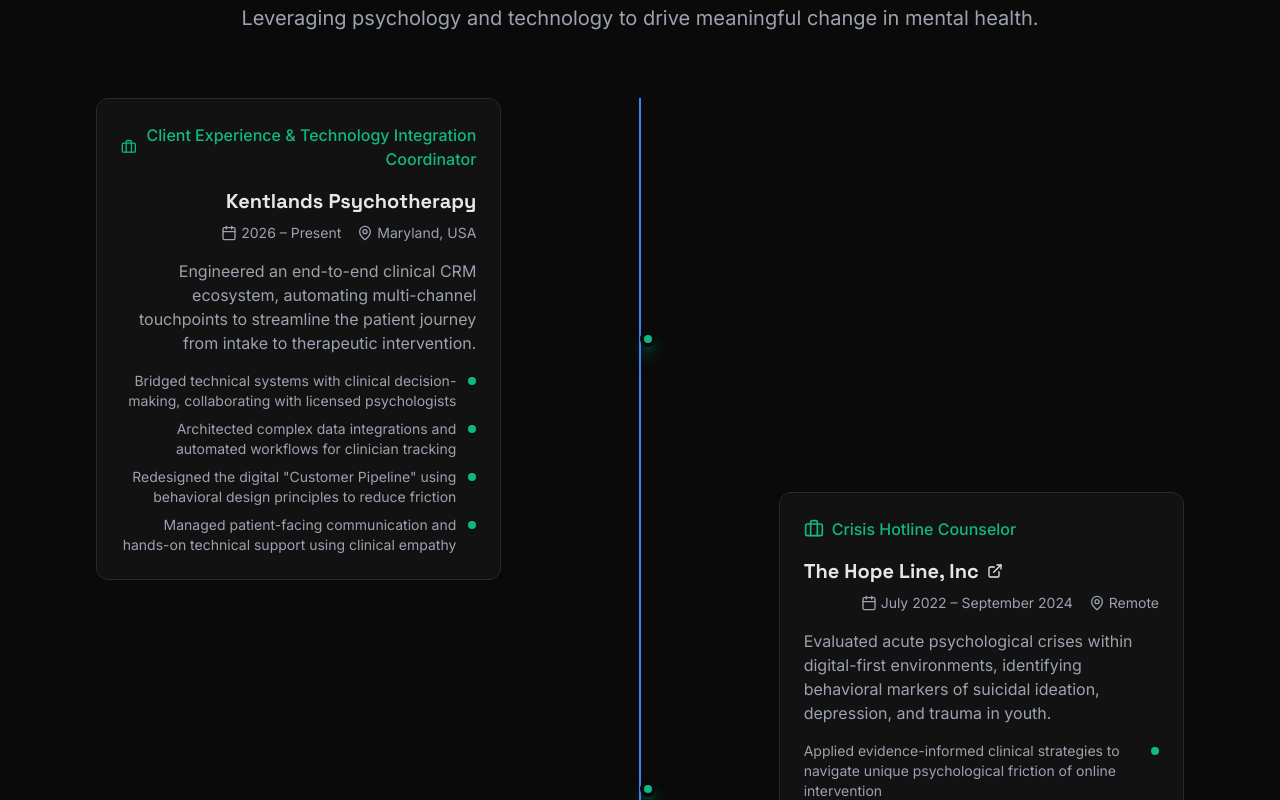
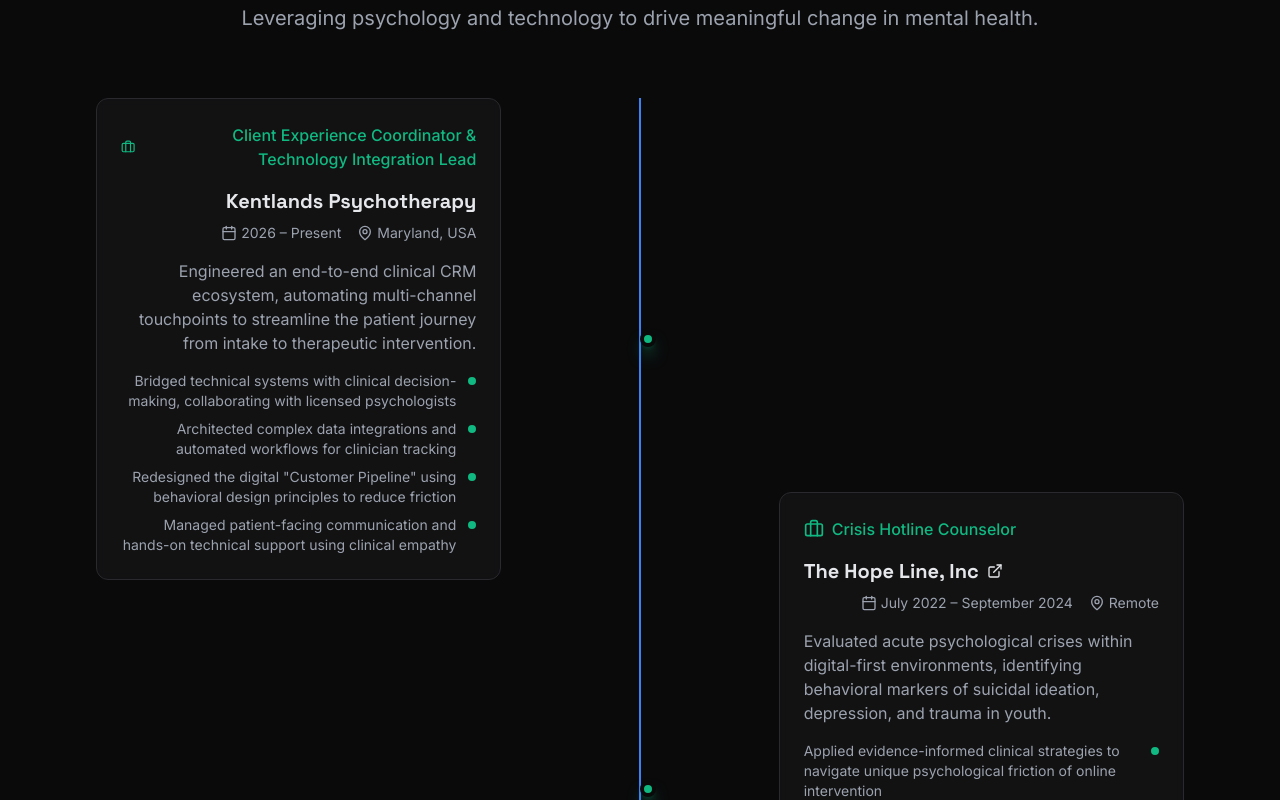
Before and after one commit to TheFusionCreatives/andrew-stoy-portfolio, a Next.js app: page / in a window 1280 px wide. Shown: the part 2040-2840 px from the top of the page. Built offline with nearby package versions, Linux system fonts and the light colour scheme.

Commit message:
Update job title to Client Experience Coordinator & Technology Integration Lead

```diff
--- a/src/components/experience/ExperienceSection.tsx
+++ b/src/components/experience/ExperienceSection.tsx
@@ -7,7 +7,7 @@
 
 const experienceData = [
   {
-    title: 'Client Experience & Technology Integration Coordinator',
+    title: 'Client Experience Coordinator & Technology Integration Lead',
     organization: 'Kentlands Psychotherapy',
     location: 'Maryland, USA',
     period: '2026 – Present',
--- a/src/components/projects/ProjectsSection.tsx
+++ b/src/components/projects/ProjectsSection.tsx
@@ -8,7 +8,7 @@
   {
     title: 'Clinical CRM Ecosystem',
     description: 'Engineered an end-to-end clinical CRM ecosystem automating multi-channel touchpoints (Call, SMS, Email, Phone Trees) to streamline the patient journey from intake to therapeutic intervention.',
-    role: 'Client Experience & Technology Integration Coordinator',
+    role: 'Client Experience Coordinator & Technology Integration Lead',
     organization: 'Kentlands Psychotherapy',
     period: '2026 – Present',
     impact: 'Improved patient accessibility and reduced onboarding friction',
```
